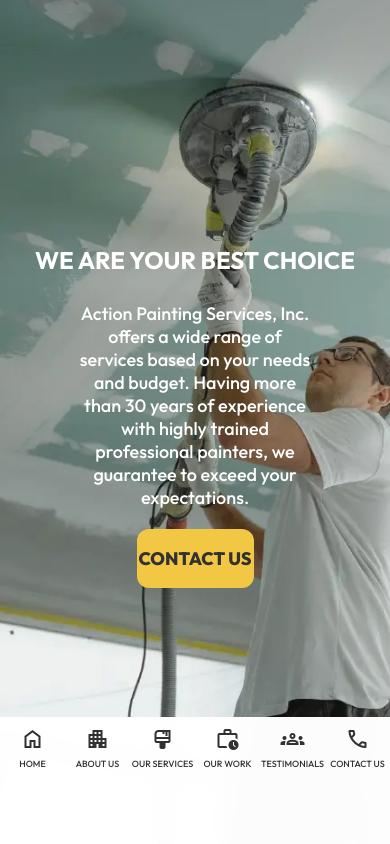
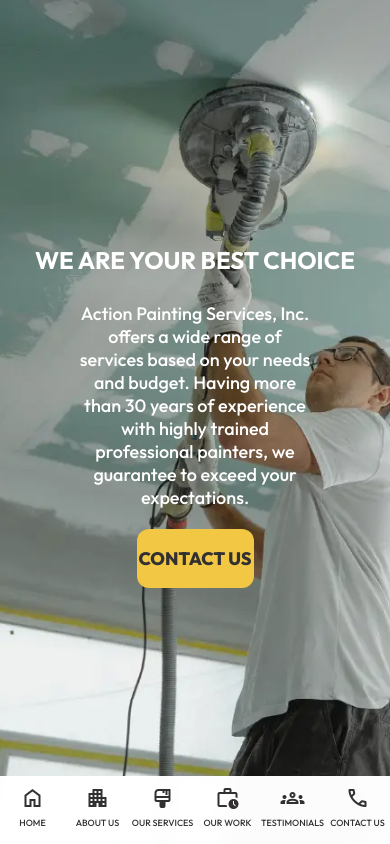
Before and after one commit to FedericoAnelli/actionpainting_react, a React (Create React App) app: page /ourWork/1 in a window 390 px wide. Built offline with nearby package versions, Linux system fonts and the light colour scheme.

Commit message:
Minor fix

```diff
--- a/src/components/NavBar/NavBar.css
+++ b/src/components/NavBar/NavBar.css
@@ -170,7 +170,7 @@
         position: fixed;
         bottom: 0;
         top: inherit;
-        height: 15%;
+        height: 8%;
         width: 100%;
     }
 
```
